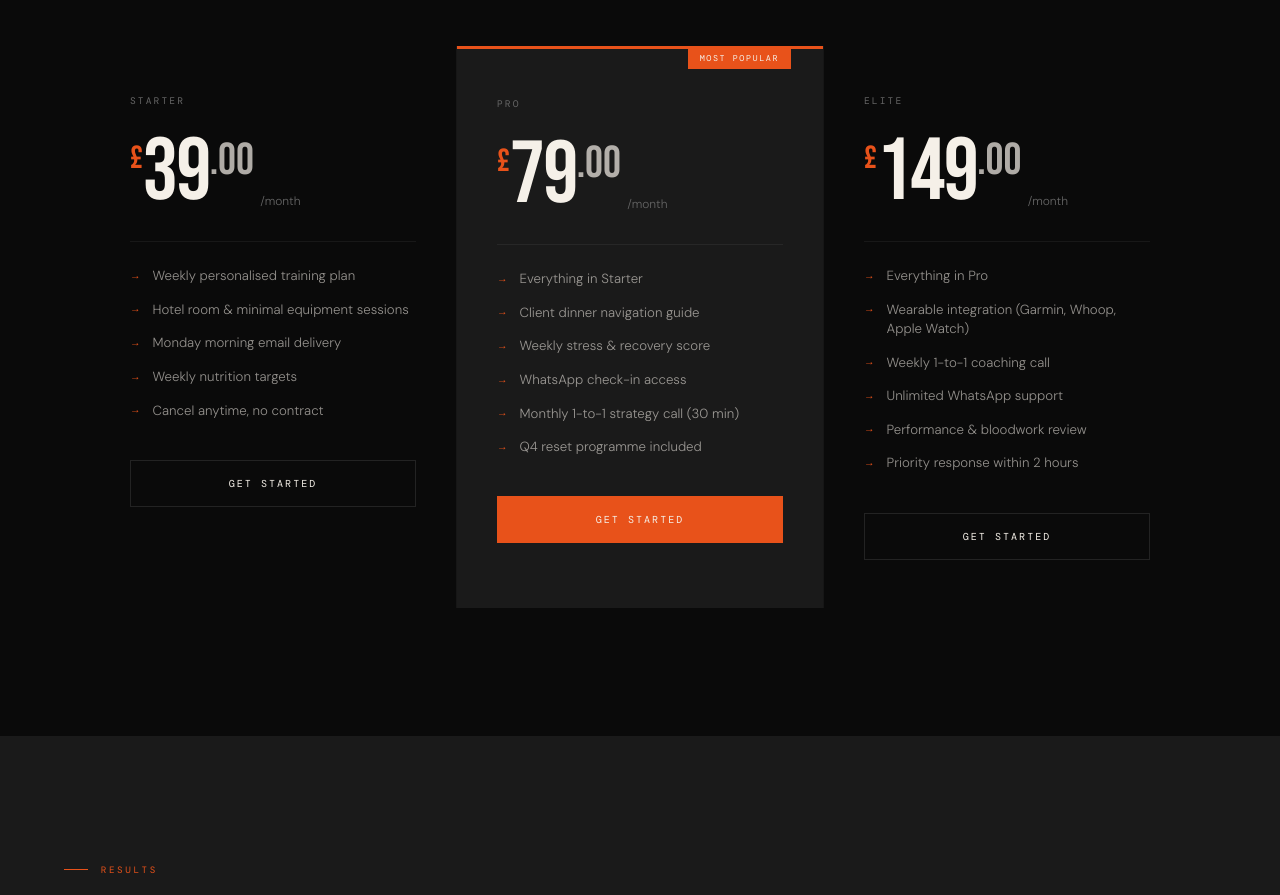
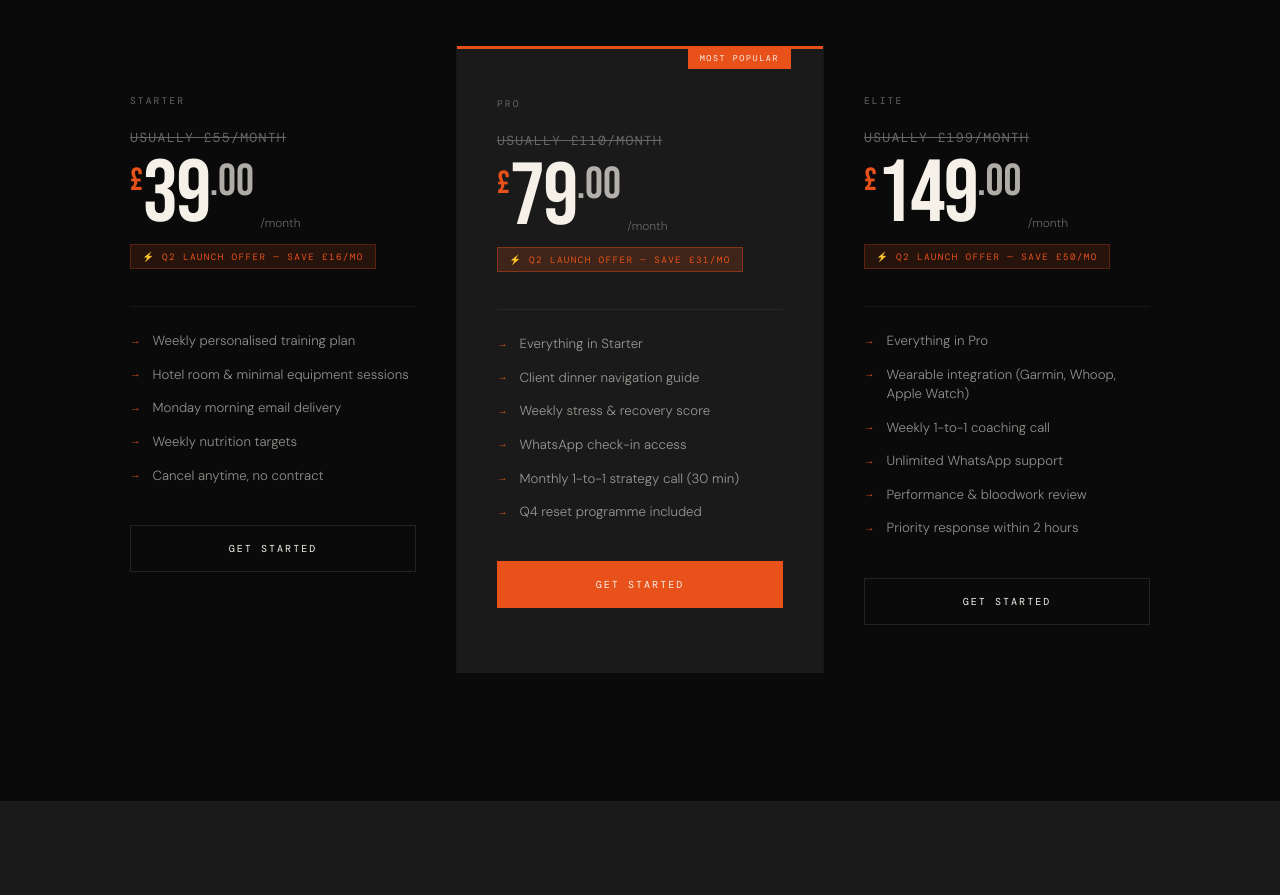
Before and after one commit to joegoodyer63/Close-The-Day, a plain HTML site: page index.html in a window 1280 px wide. Shown: the part 3320-4215 px from the top of the page. Drawn offline with nearby package versions, Linux system fonts and the light colour scheme.

Commit message:
Update index.html

```diff
--- a/index.html
+++ b/index.html
@@ -96,11 +96,15 @@ nav{position:fixed;top:0;left:0;right:0;width:100%;z-index:100;display:flex;alig
 .tier.popular{background:var(--grey);border-top:3px solid var(--orange);}
 .pop-badge{position:absolute;top:-1px;right:2rem;background:var(--orange);color:var(--white);font-family:'DM Mono',monospace;font-size:.53rem;letter-spacing:.18em;text-transform:uppercase;padding:.32rem .75rem;}
 .tier-name{font-family:'DM Mono',monospace;font-size:.6rem;letter-spacing:.22em;text-transform:uppercase;color:var(--muted);margin-bottom:1.4rem;}
+.tier-was{font-family:'DM Mono',monospace;font-size:.82rem;letter-spacing:.1em;text-transform:uppercase;color:var(--muted);text-decoration:line-through;margin-bottom:.3rem;}
 .tier-price{display:flex;align-items:flex-start;line-height:1;margin-bottom:.3rem;}
 .p-cur{font-family:'Bebas Neue',sans-serif;font-size:2rem;color:var(--orange);padding-top:.9rem;}
 .p-amt{font-family:'Bebas Neue',sans-serif;font-size:5.5rem;color:var(--white);letter-spacing:-.02em;line-height:1;}
 .p-dec{font-family:'Bebas Neue',sans-serif;font-size:2.8rem;color:rgba(245,240,232,.7);letter-spacing:0;line-height:1;padding-top:.6rem;}
 .p-per{font-family:'DM Sans',sans-serif;font-size:.75rem;font-weight:300;color:var(--muted);margin-left:.4rem;align-self:flex-end;padding-bottom:.6rem;}
+.tier-discount{display:inline-flex;align-items:center;gap:.5rem;background:rgba(232,82,26,.12);border:1px solid rgba(232,82,26,.25);padding:.35rem .7rem;margin-bottom:.8rem;}
+.tier-discount-text{font-family:'DM Mono',monospace;font-size:.58rem;letter-spacing:.15em;text-transform:uppercase;color:var(--orange);}
+.tier.popular .tier-discount{background:rgba(232,82,26,.18);border-color:rgba(232,82,26,.4);}
 .tier-div{height:1px;background:rgba(255,255,255,.06);margin:1.5rem 0;}
 .tier-features{list-style:none;display:flex;flex-direction:column;gap:.9rem;margin-bottom:2.5rem;}
 .tier-features li{display:flex;gap:.75rem;font-size:.83rem;color:rgba(245,240,232,.58);line-height:1.45;align-items:flex-start;}
@@ -286,7 +290,9 @@ footer{flex-direction:column;gap:1.5rem;text-align:center;padding:2rem 5%;}
 <div class="tiers">
 <div class="tier">
 <div class="tier-name">Starter</div>
+<div class="tier-was">Usually £55/month</div>
 <div class="tier-price"><span class="p-cur">£</span><span class="p-amt">39</span><span class="p-dec">.00</span><span class="p-per">/month</span></div>
+<div class="tier-discount"><span class="tier-discount-text">⚡ Q2 Launch Offer — Save £16/mo</span></div>
 <div class="tier-div"></div>
 <ul class="tier-features">
 <li>Weekly personalised training plan</li>
@@ -300,7 +306,9 @@ footer{flex-direction:column;gap:1.5rem;text-align:center;padding:2rem 5%;}
 <div class="tier popular">
 <div class="pop-badge">Most Popular</div>
 <div class="tier-name">Pro</div>
+<div class="tier-was">Usually £110/month</div>
 <div class="tier-price"><span class="p-cur">£</span><span class="p-amt">79</span><span class="p-dec">.00</span><span class="p-per">/month</span></div>
+<div class="tier-discount"><span class="tier-discount-text">⚡ Q2 Launch Offer — Save £31/mo</span></div>
 <div class="tier-div"></div>
 <ul class="tier-features">
 <li>Everything in Starter</li>
@@ -314,7 +322,9 @@ footer{flex-direction:column;gap:1.5rem;text-align:center;padding:2rem 5%;}
 </div>
 <div class="tier">
 <div class="tier-name">Elite</div>
+<div class="tier-was">Usually £199/month</div>
 <div class="tier-price"><span class="p-cur">£</span><span class="p-amt">149</span><span class="p-dec">.00</span><span class="p-per">/month</span></div>
+<div class="tier-discount"><span class="tier-discount-text">⚡ Q2 Launch Offer — Save £50/mo</span></div>
 <div class="tier-div"></div>
 <ul class="tier-features">
 <li>Everything in Pro</li>
```
